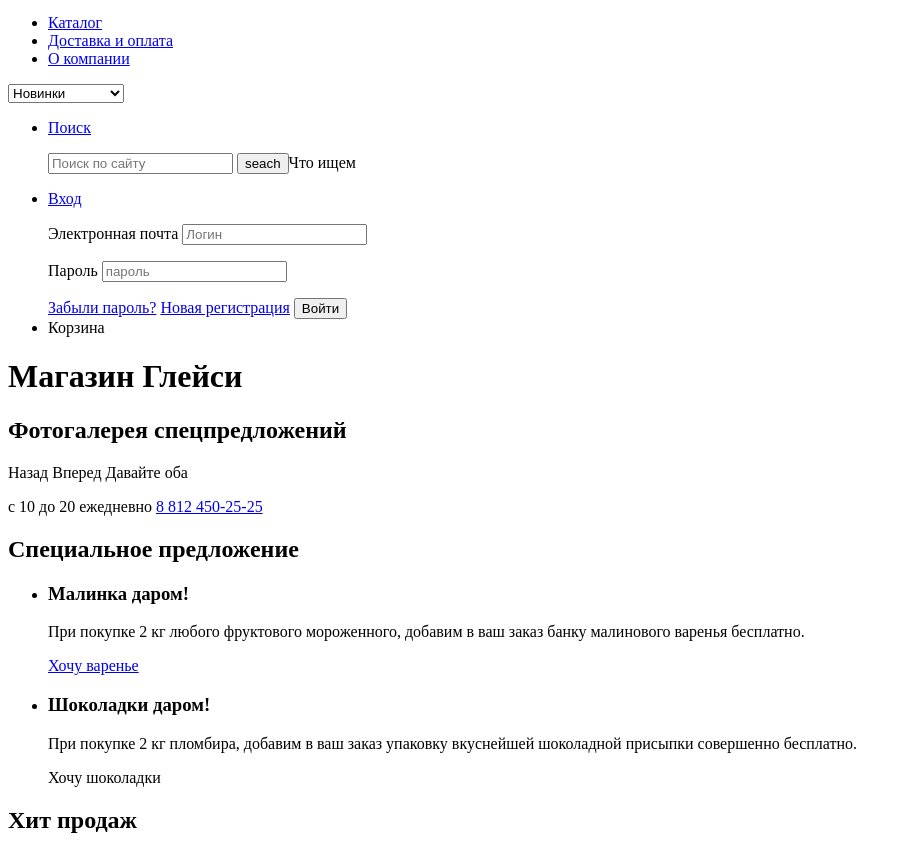
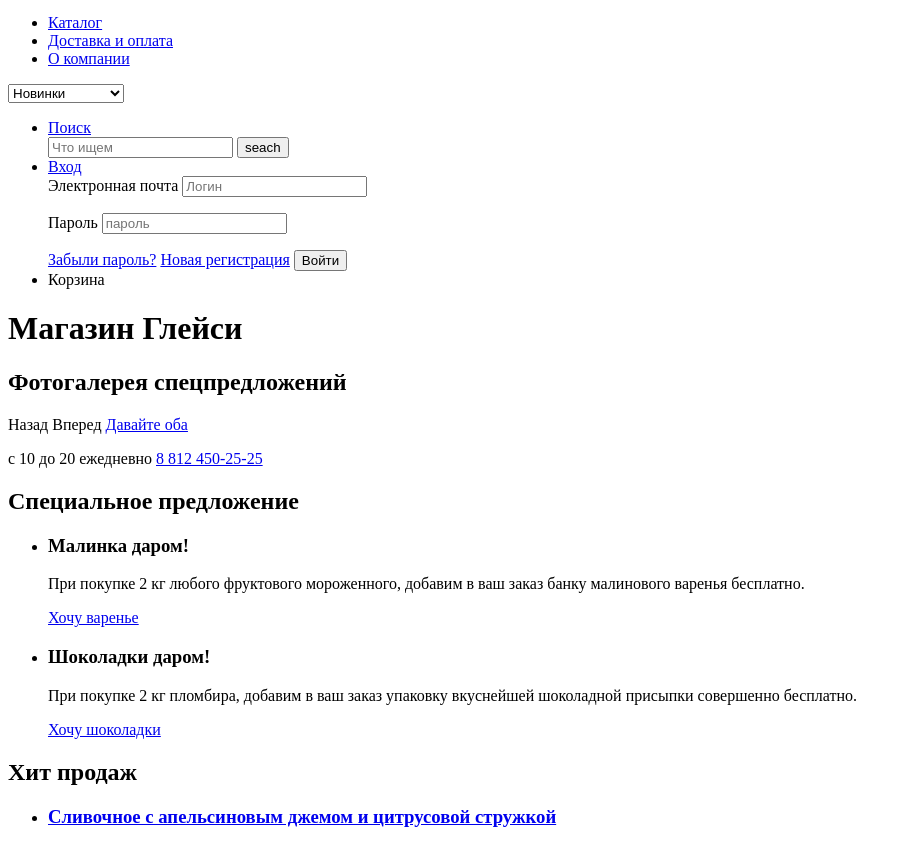
Before and after one commit to MarinaKorobkova/217029-gllacy-25, a plain HTML site: page index.html in a window 1280 px wide. Shown: the part 78-921 px from the top of the page, without its empty margins (0-911 px from the left). Drawn offline with Linux system fonts and the light colour scheme; files whose address does not match are found by name.

Commit message:
Изменения

```diff
--- a/index.html
+++ b/index.html
@@ -24,17 +24,16 @@
               <option value="melorin">Мелорин</option>
          </select>
           <ul class="user-navigation">
-            <li class="search"> <a href="#">Поиск</a> </li>
+             <li class="search"> <a href="#">Поиск</a>
                  <form>
-                  <p><input type="search" name="seach" placeholder="Поиск по сайту">
-                  <input type="submit" value="seach">Что ищем</p>
+                  <input type="search" name="seach" placeholder="Что ищем">
+                   <input type="submit" value="seach">
                  </form>
+              </li>
               <li class="login-link">  <a href="login.html"> Вход</a>
                  <form class="login-form"  action="https://#" method="post">
-              <p>
                     <label class="visually-hidden" for="user-login">Электронная почта</label>
                     <input id="user-login" class="login-icon-user" type="text" name="login" placeholder="Логин">
-              </p>
                    <p>
                      <label class="visually-hidden" for="user-password">Пароль</label>
                      <input id="user-password" class="login-icon-password" type="password" name="password" placeholder="пароль">
@@ -56,7 +55,7 @@
             <span class="button gallery-button gallery-button-back">Назад</span>
             <span class="button gallery-button gallery-button-next">Вперед</span>
 
-            <span class="order" href="#">Давайте оба</span>
+            <a href="#">Давайте оба</a>
               <p>c 10 до 20 ежедневно
               <a href="tel:88124502525">8 812 450-25-25</a> </p>
         </section>
@@ -67,13 +66,12 @@
                 <li>
                   <h3>Малинка даром!</h3>
                   <p>При покупке 2 кг любого фруктового мороженного, добавим в ваш заказ банку малинового варенья бесплатно.</p>
-                  <span class="order"><a href="#">Хочу варенье</a></span>
+                  <a href="#">Хочу варенье</a>
               </li>
               <li>
-
                   <h3>Шоколадки даром!</h3>
                   <p>При покупке 2 кг пломбира, добавим в ваш заказ упаковку вкуснейшей шоколадной присыпки совершенно бесплатно.</p>
-                  <span class="order"<a href="#">Хочу шоколадки</a></span>
+                  <a href="#">Хочу шоколадки</a>
               </li>
           </ul>
         </section>
@@ -191,6 +189,5 @@
             <a class="button" href="https://htmlacademy.ru/">HTML Academy <img src="img/svg-gllacy/logo-htmlacademy.svg" width="50" height="50" alt="Лого HTML-academy"></a>
           </p>
       </footer>
-
     </body>
 </html>
```
Lines whose indentation alone changed are shown as unchanged.
